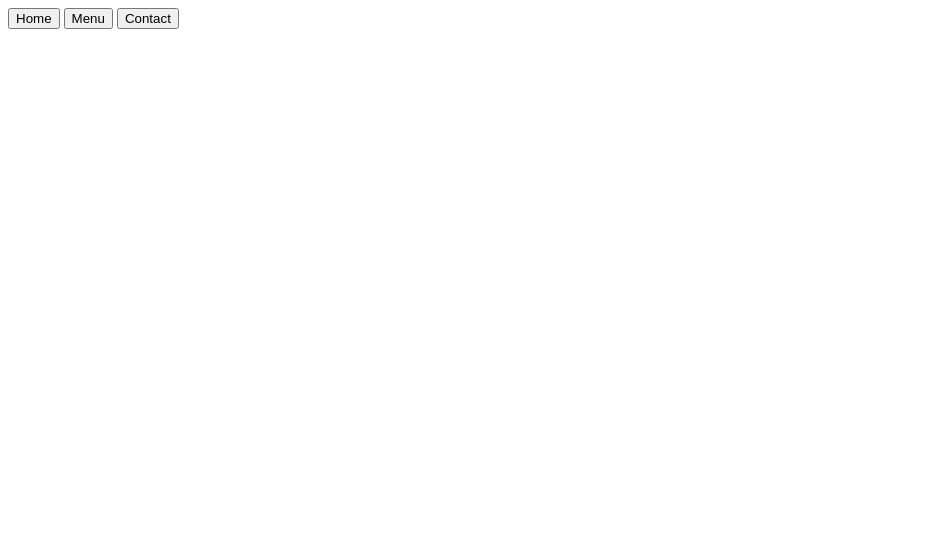
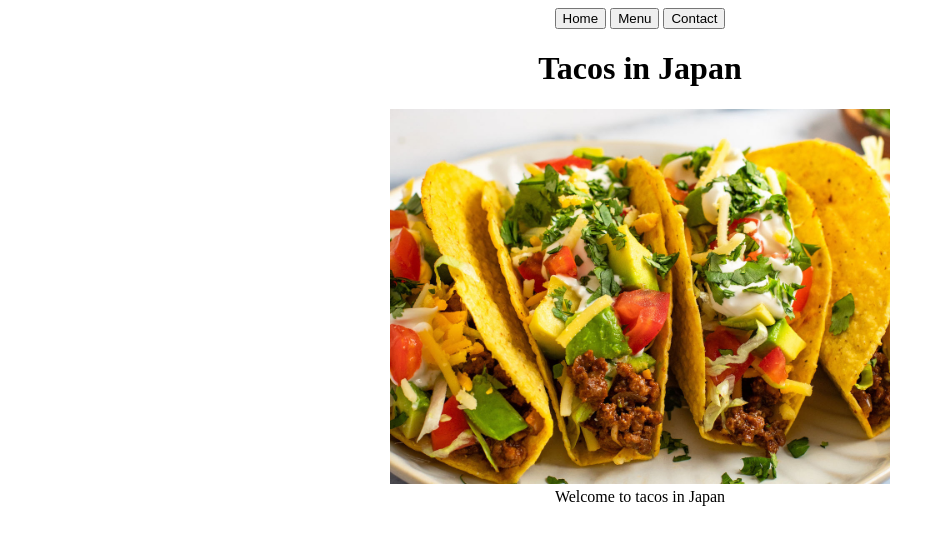
Before and after one commit to Curtendo/restaurant, a website built with webpack: page src/index.html in a window 1280 px wide. Shown: the whole page, without its empty margins (0-945 px from the left). Built offline with nearby package versions, Linux system fonts and the light colour scheme.

Commit message:
Implement webpack handling of assets
Webpack seems to be correctly configured and importing assets
(image and css files).

```diff
--- a/package.json
+++ b/package.json
@@ -6,13 +6,15 @@
   "scripts": {
     "test": "echo \"Error: no test specified\" && exit 1",
     "watch": "webpack --watch",
-    "start": "webpack serve --open",
+    "start": "webpack serve --config webpack.config.js",
     "build": "webpack"
   },
   "author": "",
   "license": "ISC",
   "devDependencies": {
+    "css-loader": "^7.1.1",
     "html-webpack-plugin": "^4.5.2",
+    "style-loader": "^4.0.0",
     "webpack": "^5.91.0",
     "webpack-cli": "^5.1.4",
     "webpack-dev-server": "^5.0.4"
--- a/src/index.js
+++ b/src/index.js
@@ -1 +1,28 @@
-console.log("Things are working.");
+import Tacos from './beeftacos.jpg';
+import './style.css';
+
+const contentDiv = document.querySelector("#content");
+
+function addElement() {
+    const newH1 = document.createElement("h1");
+    newH1.classList.add("title");
+    newH1.textContent = "Tacos in Japan";
+
+    const tacosPic = new Image();
+    tacosPic.src = Tacos;
+    tacosPic.width = "500";
+
+    const picAndTextDiv = document.createElement("div");
+    picAndTextDiv.classList.add("pic-and-text");
+
+    const welcomeDiv = document.createElement("div");
+    welcomeDiv.classList.add("welcome-message");
+    welcomeDiv.textContent = "Welcome to tacos in Japan";
+
+    contentDiv.appendChild(newH1);
+    contentDiv.appendChild(picAndTextDiv);
+    picAndTextDiv.appendChild(tacosPic);
+    picAndTextDiv.appendChild(welcomeDiv);
+}
+
+addElement();
--- /dev/null
+++ b/src/style.css
@@ -0,0 +1,10 @@
+* {
+    box-sizing: border-box;
+}
+
+body {
+    display: flex;
+    flex-direction: column;
+    align-items: center;
+    text-align: center;
+}
--- a/webpack.config.js
+++ b/webpack.config.js
@@ -12,10 +12,25 @@ module.exports = {
     new HtmlWebpackPlugin({
       template: './src/index.html',
       title: 'Development',
+      scriptLoading: 'defer',
     }),
   ],
   output: {
     filename: 'main.js',
     path: path.resolve(__dirname, 'dist'),
+    publicPath: '/',
+    assetModuleFilename: 'images/[hash][ext][query]'
+  },
+  module: {
+    rules: [
+      {
+        test: /\.css$/i,
+        use: ['style-loader', 'css-loader'],
+      },
+      {
+        test: /\.(png|svg|jpg|jpeg|gif)$/i,
+        type: 'asset/resource',
+      },
+    ],
   },
 };
```
Also changed, not shown: src/index.html (+1 -3 lines), src/beeftacos.jpg (added), 1 other file.
